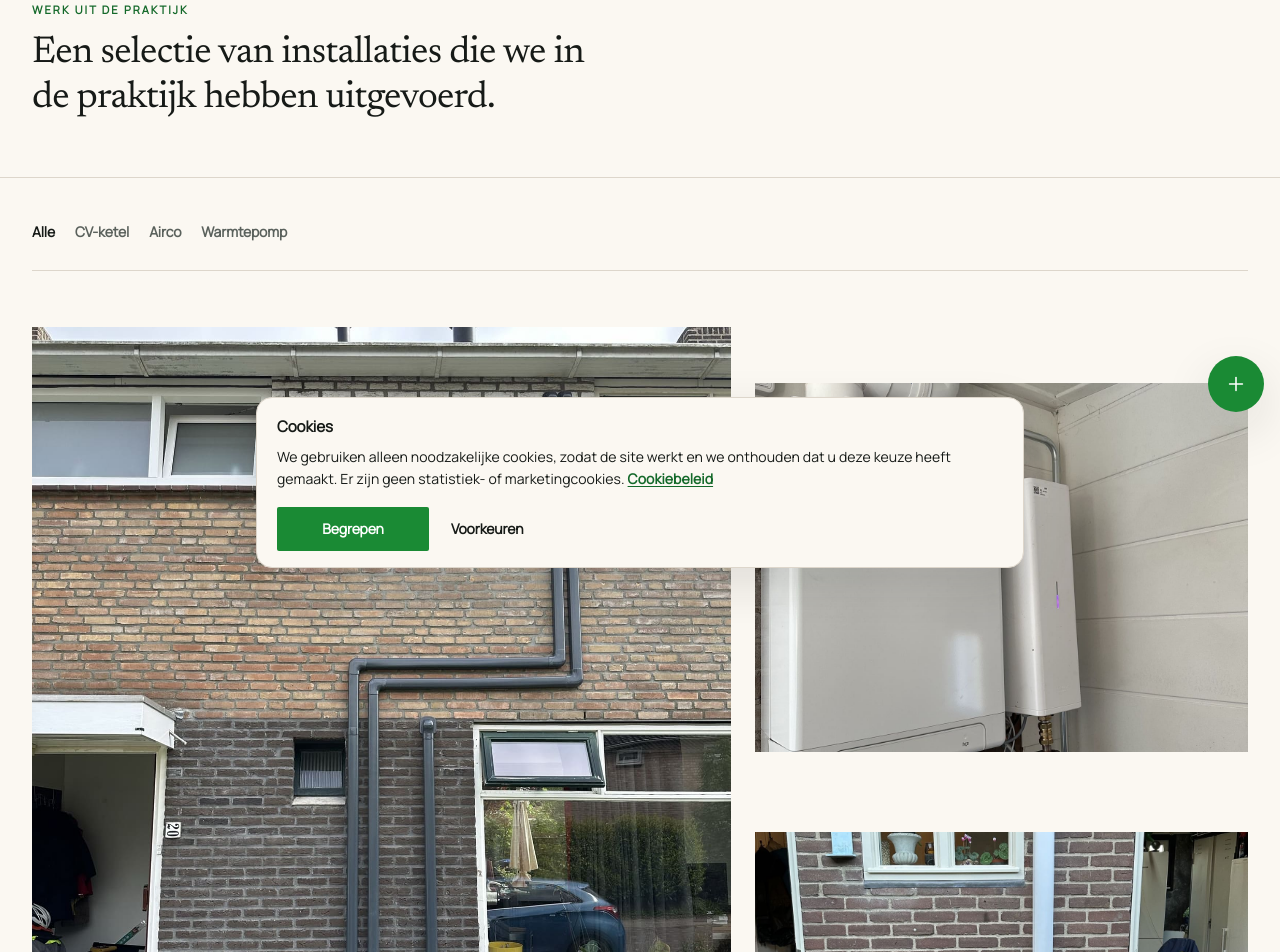
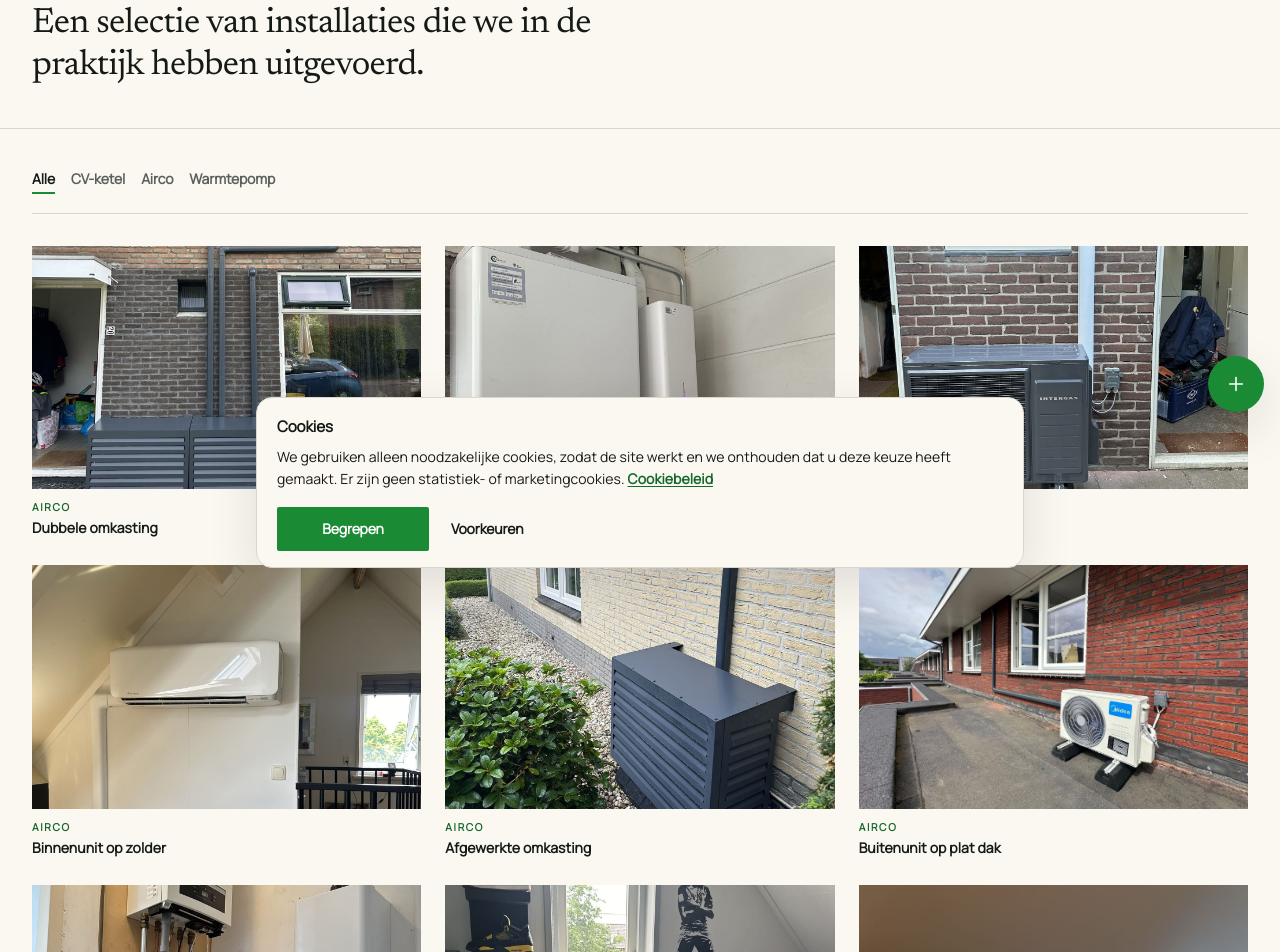
Before and after one commit to greeninstallatienoord/greengang, a React (Vite) app: page /werk in a window 1280 px wide. Shown: the part 220-1172 px from the top of the page. Built offline with nearby package versions, Linux system fonts and the light colour scheme.

Commit message:
Scale down Work and About imagery and add reveal motion
Co-authored-by: Cursor <cursoragent@cursor.com>

```diff
--- a/src/components/Reveal.tsx
+++ b/src/components/Reveal.tsx
@@ -1,13 +1,14 @@
-import type { ReactNode } from 'react'
+import type { CSSProperties, ReactNode } from 'react'
 import { useEffect, useRef } from 'react'
 import { cn } from '../lib/cn'
 
 type RevealProps = {
   className?: string
   children: ReactNode
+  delay?: number
 }
 
-export function Reveal({ className, children }: RevealProps) {
+export function Reveal({ className, children, delay = 0 }: RevealProps) {
   const ref = useRef<HTMLDivElement>(null)
 
   useEffect(() => {
@@ -32,7 +33,11 @@ export function Reveal({ className, children }: RevealProps) {
   }, [])
 
   return (
-    <div ref={ref} className={cn('reveal-block', className)}>
+    <div
+      ref={ref}
+      className={cn('reveal-block', className)}
+      style={delay ? ({ '--reveal-delay': `${delay}ms` } as CSSProperties) : undefined}
+    >
       {children}
     </div>
   )
--- a/src/components/page/PageHero.tsx
+++ b/src/components/page/PageHero.tsx
@@ -60,9 +60,9 @@ export function PageHero({
             <MediaImage
               asset={image}
               alt={imageAlt}
-              className="rounded-none max-h-[18rem] sm:max-h-[24rem] lg:max-h-none"
-              ratio="4 / 5"
-              sizes="(min-width: 1024px) 42vw, 100vw"
+              className="rounded-none max-h-[16.5rem] sm:max-h-[18rem] lg:max-h-[20rem]"
+              ratio="16 / 10"
+              sizes="(min-width: 1024px) 38vw, 100vw"
               priority
             />
           ) : null}
--- a/src/components/work/WorkPortfolio.tsx
+++ b/src/components/work/WorkPortfolio.tsx
@@ -1,8 +1,6 @@
 import { WorkTile } from './WorkTile'
 import type { WorkShot } from '../../data/media'
-import { buildWorkBands } from '../../lib/workBands'
 import { Reveal } from '../Reveal'
-import { cn } from '../../lib/cn'
 
 type WorkPortfolioProps = {
   shots: WorkShot[]
@@ -10,107 +8,19 @@ type WorkPortfolioProps = {
 }
 
 export function WorkPortfolio({ shots, onOpen }: WorkPortfolioProps) {
-  const bands = buildWorkBands(shots)
-  const indexById = new Map(shots.map((shot, index) => [shot.id, index]))
-
   return (
-    <div className="grid gap-10 lg:gap-16 lg:[&>:nth-child(even)]:motion-safe:translate-y-3">
-      {bands.map((band, bandIndex) => {
-        const priority = bandIndex === 0
-
-        if (band.type === 'feature-split') {
-          return (
-            <Reveal key={`split-${band.lead.id}`}>
-              <div className="grid gap-5 lg:grid-cols-12 lg:items-end lg:gap-6">
-                <WorkTile
-                  shot={band.lead}
-                  onOpen={() => onOpen(indexById.get(band.lead.id) ?? 0)}
-                  priority={priority}
-                  ratio="4 / 5"
-                  sizes="(min-width: 1024px) 58vw, 100vw"
-                  className="lg:col-span-7"
-                />
-                <div className="grid gap-5 sm:grid-cols-2 lg:col-span-5 lg:grid-cols-1 lg:gap-6">
-                  {band.stack.map((shot, stackIndex) => (
-                    <WorkTile
-                      key={shot.id}
-                      shot={shot}
-                      onOpen={() => onOpen(indexById.get(shot.id) ?? 0)}
-                      priority={priority && stackIndex === 0}
-                      ratio="4 / 3"
-                      sizes="(min-width: 1024px) 34vw, (min-width: 640px) 46vw, 100vw"
-                      shift={stackIndex === 1 ? 'down' : 'none'}
-                    />
-                  ))}
-                </div>
-              </div>
-            </Reveal>
-          )
-        }
-
-        if (band.type === 'offset-pair') {
-          const large = band.primary
-          const small = band.secondary
-          return (
-            <Reveal key={`pair-${large.id}`}>
-              <div
-                className={cn(
-                  'grid gap-5 lg:grid-cols-12 lg:items-start lg:gap-6',
-                  band.flip && 'lg:[&>*:first-child]:order-2 lg:[&>*:last-child]:order-1',
-                )}
-              >
-                <WorkTile
-                  shot={large}
-                  onOpen={() => onOpen(indexById.get(large.id) ?? 0)}
-                  ratio="4 / 5"
-                  sizes="(min-width: 1024px) 58vw, 100vw"
-                  className="lg:col-span-7"
-                />
-                <WorkTile
-                  shot={small}
-                  onOpen={() => onOpen(indexById.get(small.id) ?? 0)}
-                  ratio="4 / 3"
-                  sizes="(min-width: 1024px) 34vw, 100vw"
-                  shift="down"
-                  className="lg:col-span-5"
-                />
-              </div>
-            </Reveal>
-          )
-        }
-
-        if (band.type === 'wide') {
-          const landscape = band.shot.asset.width >= band.shot.asset.height
-          return (
-            <Reveal key={`wide-${band.shot.id}`}>
-              <WorkTile
-                shot={band.shot}
-                onOpen={() => onOpen(indexById.get(band.shot.id) ?? 0)}
-                ratio={landscape ? '16 / 10' : '4 / 5'}
-                sizes="100vw"
-                className={landscape ? 'lg:mx-auto lg:max-w-5xl' : 'lg:mx-auto lg:max-w-3xl'}
-              />
-            </Reveal>
-          )
-        }
-
-        return (
-          <Reveal key={`trio-${band.shots[0].id}`}>
-            <div className="grid gap-5 sm:grid-cols-2 lg:grid-cols-3 lg:gap-6">
-              {band.shots.map((shot, index) => (
-                <WorkTile
-                  key={shot.id}
-                  shot={shot}
-                  onOpen={() => onOpen(indexById.get(shot.id) ?? 0)}
-                  ratio={index === 1 ? '4 / 5' : '4 / 3'}
-                  sizes="(min-width: 1024px) 30vw, (min-width: 640px) 46vw, 100vw"
-                  shift={index === 1 ? 'down' : 'none'}
-                />
-              ))}
-            </div>
-          </Reveal>
-        )
-      })}
+    <div className="grid gap-5 sm:grid-cols-2 sm:gap-5 lg:grid-cols-3 lg:gap-6">
+      {shots.map((shot, index) => (
+        <Reveal key={shot.id} delay={(index % 3) * 70}>
+          <WorkTile
+            shot={shot}
+            onOpen={() => onOpen(index)}
+            priority={index < 3}
+            ratio="16 / 10"
+            sizes="(min-width: 1024px) 30vw, (min-width: 640px) 46vw, 100vw"
+          />
+        </Reveal>
+      ))}
     </div>
   )
 }
--- a/src/components/work/WorkTile.tsx
+++ b/src/components/work/WorkTile.tsx
@@ -1,4 +1,3 @@
-import { ArrowUpRight } from 'lucide-react'
 import { mediaPositionStyle, workCategoryLabels, type WorkShot } from '../../data/media'
 import { cn } from '../../lib/cn'
 
@@ -8,7 +7,6 @@ type WorkTileProps = {
   priority?: boolean
   ratio: string
   sizes: string
-  shift?: 'none' | 'down' | 'up'
   className?: string
 }
 
@@ -18,7 +16,6 @@ export function WorkTile({
   priority = false,
   ratio,
   sizes,
-  shift = 'none',
   className,
 }: WorkTileProps) {
   const category = workCategoryLabels[shot.category]
@@ -26,12 +23,7 @@ export function WorkTile({
   return (
     <button
       type="button"
-      className={cn(
-        'group work-tile relative w-full text-left',
-        shift === 'down' && 'lg:mt-14',
-        shift === 'up' && 'lg:-mt-8',
-        className,
-      )}
+      className={cn('group work-tile relative w-full text-left', className)}
       onClick={onOpen}
     >
       <span
@@ -47,24 +39,15 @@ export function WorkTile({
           loading={priority ? 'eager' : 'lazy'}
           fetchPriority={priority ? 'high' : 'auto'}
           decoding="async"
-          className="media-photo absolute inset-0 h-full w-full object-cover transition-transform duration-700 ease-out motion-safe:group-hover:scale-[1.02]"
+          className="media-photo absolute inset-0 h-full w-full object-cover transition-transform duration-700 ease-out motion-safe:group-hover:scale-[1.03]"
           style={mediaPositionStyle(shot.asset)}
         />
-        <span className="pointer-events-none absolute inset-x-0 bottom-0 hidden bg-ink/72 p-4 text-white opacity-0 transition-[opacity,transform] duration-300 ease-out motion-safe:translate-y-1 motion-safe:group-hover:translate-y-0 group-hover:opacity-100 md:block">
-          <span className="block text-[0.65rem] font-semibold uppercase tracking-[0.16em] text-white/70">
-            {category}
-          </span>
-          <span className="mt-1 flex items-end justify-between gap-3">
-            <span className="text-sm font-semibold">{shot.title}</span>
-            <ArrowUpRight size={16} strokeWidth={1.6} aria-hidden="true" />
-          </span>
-        </span>
       </span>
-      <span className="mt-3 block md:hidden">
+      <span className="mt-2.5 block">
         <span className="block text-[0.65rem] font-semibold uppercase tracking-[0.16em] text-brand-dark">
           {category}
         </span>
-        <span className="mt-1 block text-sm font-semibold">{shot.title}</span>
+        <span className="mt-0.5 block text-sm font-semibold">{shot.title}</span>
       </span>
     </button>
   )
--- a/src/index.css
+++ b/src/index.css
@@ -168,10 +168,11 @@
   @media (prefers-reduced-motion: no-preference) {
     .reveal-block {
       opacity: 0;
-      transform: translateY(12px);
+      transform: translateY(14px);
       transition:
         opacity 640ms cubic-bezier(0.22, 1, 0.36, 1),
         transform 640ms cubic-bezier(0.22, 1, 0.36, 1);
+      transition-delay: var(--reveal-delay, 0ms);
     }
 
     .reveal-block.is-visible {
--- a/src/pages/WorkPage.tsx
+++ b/src/pages/WorkPage.tsx
@@ -33,24 +33,24 @@ export function WorkPage() {
     <>
       <PageMeta {...pageSeo.work} />
       <header className="border-b border-line bg-paper">
-        <Container className="py-8 sm:py-10 lg:py-14">
+        <Container className="py-7 sm:py-9 lg:py-10">
           <Breadcrumbs
             items={[
               { label: 'Home', href: '/' },
               { label: 'Werk', href: '/werk' },
             ]}
           />
-          <p className="eyebrow mt-6 sm:mt-8">Werk uit de praktijk</p>
-          <h1 className="mt-3 max-w-xl font-display text-[clamp(1.7rem,3vw,2.35rem)] font-medium leading-[1.2] tracking-[-0.02em]">
+          <p className="eyebrow mt-5">Werk uit de praktijk</p>
+          <h1 className="mt-3 max-w-xl font-display text-[clamp(1.7rem,3vw,2.2rem)] font-medium leading-[1.2] tracking-[-0.02em]">
             Een selectie van installaties die we in de praktijk hebben uitgevoerd.
           </h1>
         </Container>
       </header>
 
-      <section className="bg-paper pb-12 pt-6 sm:pb-16 sm:pt-8 lg:pb-24">
+      <section className="bg-paper pb-12 pt-6 sm:pb-16 sm:pt-7 lg:pb-20">
         <Container>
           <div
-            className="flex flex-wrap gap-x-5 gap-y-2 border-b border-line pb-4"
+            className="flex flex-wrap gap-x-4 gap-y-2 border-b border-line pb-3"
             role="tablist"
             aria-label="Filter op type installatie"
           >
@@ -64,7 +64,7 @@ export function WorkPage() {
                 className={cn(
                   'min-h-11 text-sm font-semibold tracking-[-0.01em] transition-colors',
                   filter === item.id
-                    ? 'text-ink'
+                    ? 'text-ink underline decoration-brand decoration-2 underline-offset-8'
                     : 'text-ink-muted hover:text-ink',
                 )}
                 onClick={() => setFilter(item.id)}
@@ -74,7 +74,7 @@ export function WorkPage() {
             ))}
           </div>
 
-          <div id="werk-portfolio" className="mt-7 sm:mt-10 lg:mt-14" role="tabpanel">
+          <div id="werk-portfolio" className="mt-6 sm:mt-8" role="tabpanel">
             {shots.length > 0 ? (
               <WorkPortfolio shots={shots} onOpen={setOpenIndex} />
             ) : (
```
Also changed, not shown: src/components/CtaPair.tsx (+17 -6 lines), src/pages/AboutPage.tsx (+39 -28 lines).
